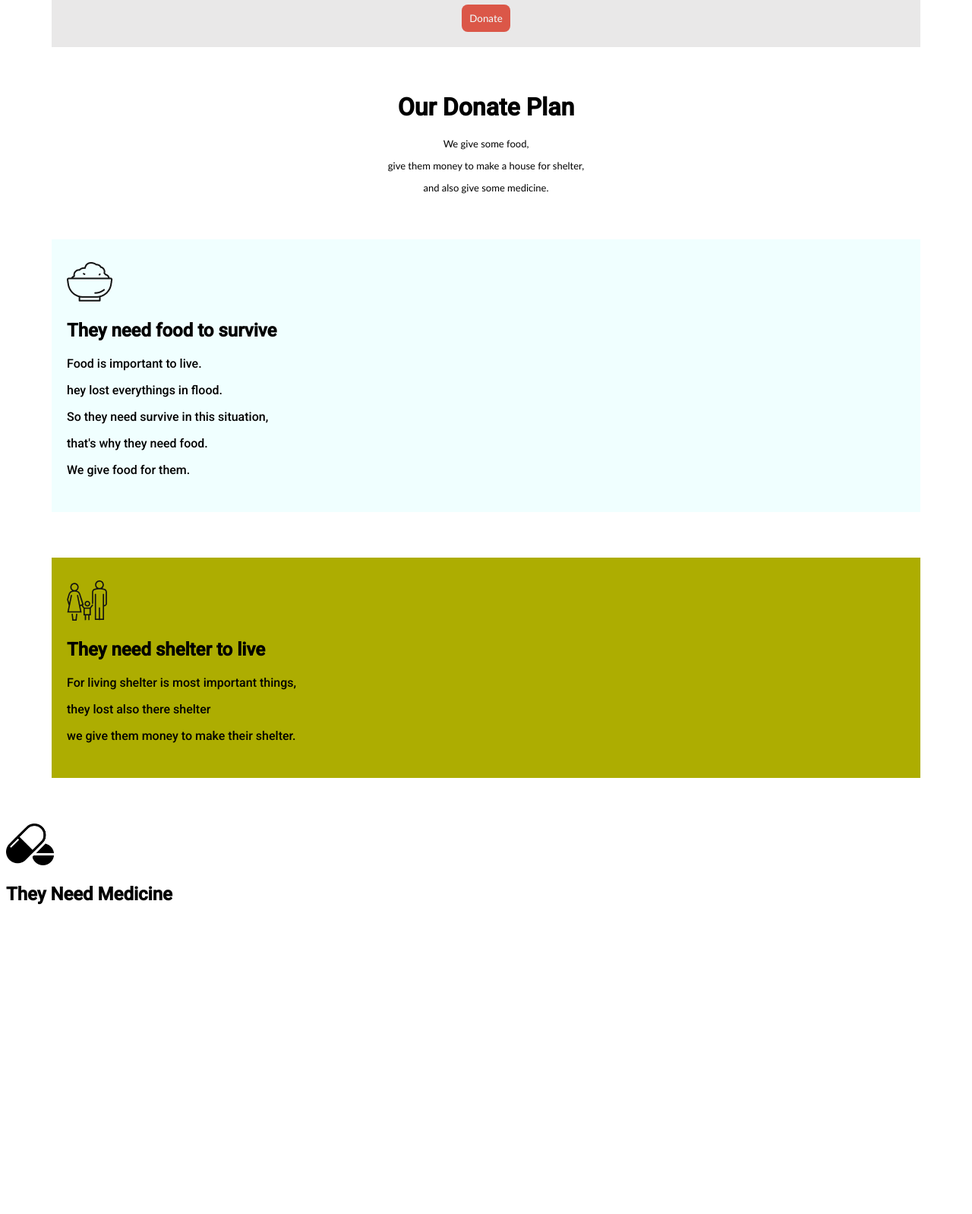
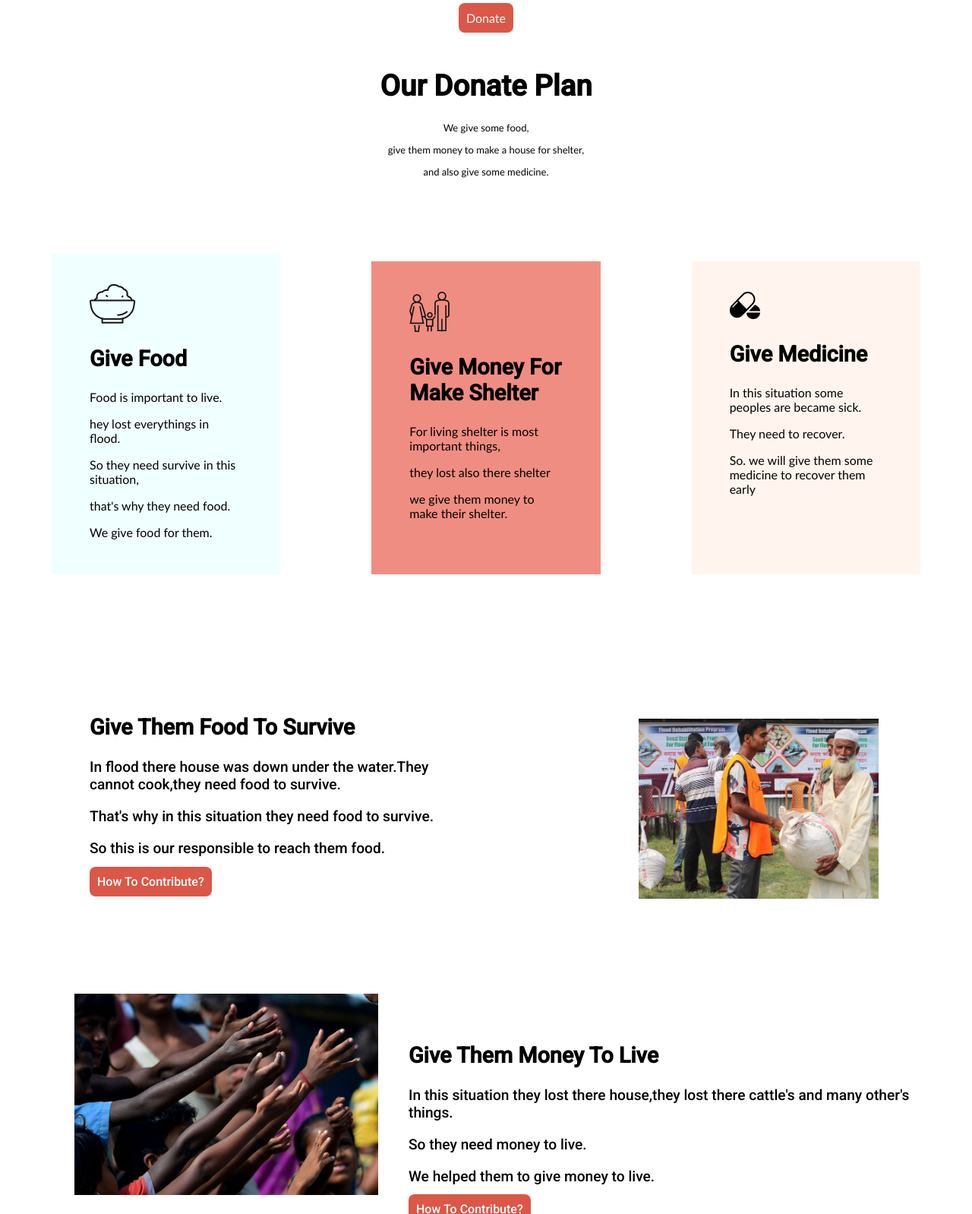
Before and after one commit to abrarasif11/Assignment-1, a plain HTML site: page index.html in a window 1280 px wide. Shown: the part 1202-2800 px from the top of the page at 76% size. Before the commit the page ends 2413 px from the top, so only its background shows below. Drawn offline with Linux system fonts and the light colour scheme.

Commit message:
lastline

```diff
--- a/index.html
+++ b/index.html
@@ -50,28 +50,66 @@
             <p id="items">give them money to make a house for shelter,</p>
             <p id="items">and also give some medicine.</p>
         </div>
-        <section>
+        <section class="donate-plan">
             <div class="food">
              <img src="donate-today-main/icons/food.png" alt="">
-             <h2>They need food to survive</h2>
-             <p>Food is important to live.</p>
-                <p>hey lost everythings in flood.</p>
-                <p>So they need survive in this situation,</p>
-                <p>that's why they need food.</p>
-                <p>We give food for them.</p>
+             <h2>Give Food</h2>
+             <p id="font1">Food is important to live.</p>
+                <p id="font1">hey lost everythings in flood.</p>
+                <p id="font1">So they need survive in this situation,</p>
+                <p id="font1">that's why they need food.</p>
+                <p id="font1"> We give food for them.</p>
             </div>
             <div class="shelter">
                 <img src="donate-today-main/icons/shelter.png" alt="">
-                <h2>They need shelter to live</h2>
-                <p>For living shelter is most important things,</p>
-                <p>they lost also there shelter</p>
-                <p>we give  them money to make their shelter.</p>
+                <h2>Give Money For Make Shelter</h2>
+                <p id="font1">For living shelter is most important things,</p>
+                <p id="font1">they lost also there shelter</p>
+                <p id="font1">we give  them money to make their shelter.</p>
+            </div>
+            <div class="medicine">
+                <img id="pic2" src="donate-today-main/icons/img_490683.png" alt="">
+                <h2>Give Medicine</h2>
+                <p id="font1">In this situation some peoples are became sick.</p>
+                    <p id="font1">They need to recover.</p>
+                    <p id="font1">So. we will give them some medicine to recover them early</p>
+            </div>
+        </section>
+        <section class="help1">
+            <div class="help2">
+                <h1>Give Them Food To Survive</h1>
+                <p>In flood there house was down under the water.They cannot cook,they need food to survive.</p>
+                <p>That's why in this situation they need food to survive.</p><p>So this is our responsible to reach them food.</p>
+                    <p><a target="_blank" id="button" href="https://assunnahfoundation.org/donate/flood/">How To Contribute?</a></p>
             </div>
             <div>
-                <img id="pic2" src="donate-today-main/icons/img_490683.png" alt="">
-                <h2>They Need Medicine</h2>
-                <p></p>
+                <img id="pic3" src="donate-today-main/images/donation10.jpg" alt="">
             </div>
         </section>
+        <section class="help3">
+            <div>
+                <img id="pic4" src="donate-today-main/images/donation13.jpg" alt="">
+            </div>
+            <div class="help4">
+               <h1>Give Them Money To Live</h1>
+               <p>In this situation they lost there house,they lost there cattle's and many other's things.</p>
+                <p>So they need money to live.</p>
+                <p>We helped them to give money to live.
+               </p>
+               <p><a target="_blank" id="button" href="https://assunnahfoundation.org/donate/flood/">How To Contribute?</a></p>
+            </div>
+        </section>
+       <div class="update">
+        <h1>Get My Updates</h1>
+        <p id="font1">To know about our mission status,subscribe us.</p>
+        <p id="font1">We will keep you posted</p>
+       </div>
+       <section id="sub">
+       <div class="mail">
+        <p id="font2">Email</p>
+        <p><a target="_blank" id="button" href="https://www.facebook.com/assunnahfoundationbd">View Website</a></p>
+       </div>
+       </section>
+       <footer></footer>
 </body>
 </html>
--- a/style.css
+++ b/style.css
@@ -1,5 +1,6 @@
 body{
     font-family: 'Roboto', sans-serif;
+    font-size: larger;
 }
 .banner{
     background-image: url(donate-today-main/images/1657077040036.jpeg);
@@ -46,6 +47,7 @@ body{
     margin-right: 2%;
     margin-top:50px;
     padding: 30px 30px 25px 35px;
+    border-radius: 15px;
 }
 #tk2{
     display: flex;
@@ -56,6 +58,7 @@ body{
     margin-right: 2%;
     margin-top:50px;
     padding: 30px 30px 25px 35px;
+    border-radius: 15px;
 
 }
 #tk3{
@@ -66,6 +69,7 @@ body{
     margin-top:50px;
     padding: 30px 30px 25px 35px;
     background-color:rgba(204, 202, 202, 0.849);
+    border-radius: 15px;
 }
 #tk4{
     display: flex;
@@ -75,6 +79,7 @@ body{
     margin-right: 28%;
     margin-top:50px;
     padding: 30px 30px 25px 35px;
+    border-radius: 15px;
 }
 .amount1{
     padding-top: 10px;
@@ -83,13 +88,13 @@ body{
 }
 .box1{
     padding-top: 10px;
-    background-color: rgb(233, 232, 232);
-    margin-top: 40px;
+
+    margin-top: 20px;
     margin-right: 100px;
     margin-left: 100px;
     margin-bottom: 5px;
     padding-bottom: 30px;
-    margin: 60px;
+
 }
 .donate1{
     text-align: center;
@@ -100,22 +105,103 @@ body{
 }
 .food{
     background-color: azure;
-    margin-right: 150px;
+    margin-right: 160px;
     margin-left: 150px;
-    padding-top: 30px;
-    padding-left: 20px;
+    padding-top: 40px;
+    padding-left: 50px;
+    padding-right: 50px;
     padding-bottom: 30px;
-    margin: 60px
+    margin: 60px;
+    width: 50%;
+    margin-top: 50px;
 }
 .shelter{
-    background-color: rgb(173, 173, 1);
+    background-color: rgb(240, 141, 130);
     margin-right: 150px;
-    margin-left: 150px;
-    padding-top: 30px;
-    padding-left: 20px;
-    padding-bottom: 30px;
-    margin: 60px
+    margin-left: 250px;
+    padding-top: 40px;
+    padding-left: 50px;
+    padding-right: 50px;
+    padding-bottom: 40px;
+    margin: 60px;
+    width: 50%;
 }
 #pic2{
-    width: 5%;
+    width: 20%;
 }
+.medicine{
+    background-color: seashell;
+    margin-right: 150px;
+    margin-left: 260px;
+    padding-top: 40px;
+    padding-left: 50px;
+    padding-right: 50px;
+    margin: 60px;
+    padding-bottom: 20px;
+    width: 50%;
+}
+.donate-plan{
+    display: flex;
+    margin-top: 50px;
+}
+#pic3{
+    width: 50%;
+    margin: 60px 180px 60px 180px;
+    margin-right: 100px;
+    margin-left: 200px;
+}
+.help1{
+    margin-top: 70px;
+    display: flex;
+    margin-left: 80px;
+}
+.help2{
+    margin: 30px;
+}
+#pic{
+    width: 50%;
+    margin-left: 50px;
+    margin-right: 100px;
+}
+.help3{
+    margin: 30px;
+    display: flex;
+    margin-top: 60px;
+    margin-right: 30px;
+    margin-left: 90px;
+}
+.help4{
+    margin: 40px;
+}
+#pic4{
+    width: 400px;
+}
+#font1{
+    font-size: medium;
+    font-family: 'Gill Sans', 'Gill Sans MT', Calibri, 'Trebuchet MS', sans-serif;
+}
+.update{
+    text-align: center;
+}
+.mail{
+    background-color: rgb(143, 135, 135);
+    text-align: center;
+    width: 50%;
+    margin-left: 350px;
+    height: 110px;
+}
+#font2{
+    color: rgb(143, 135, 135);
+}
+#font3{
+    background-color: rgb(179, 174, 174);
+    width: 50%;
+    font-family: 'Gill Sans', 'Gill Sans MT', Calibri, 'Trebuchet MS', sans-serif;
+    font-size: small;
+    margin-left: 200px;
+    padding-top: 10px;
+    padding-bottom: 10px;
+    border-radius: 5px;
+    text-align: left;
+    padding-left: 5px;
+}
```
